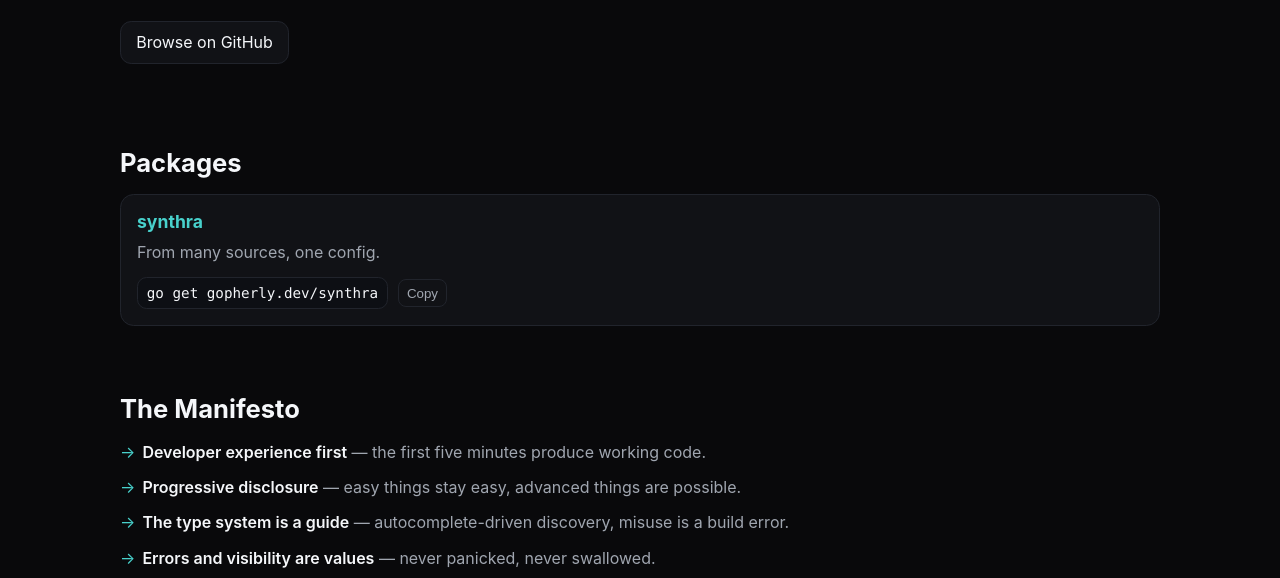
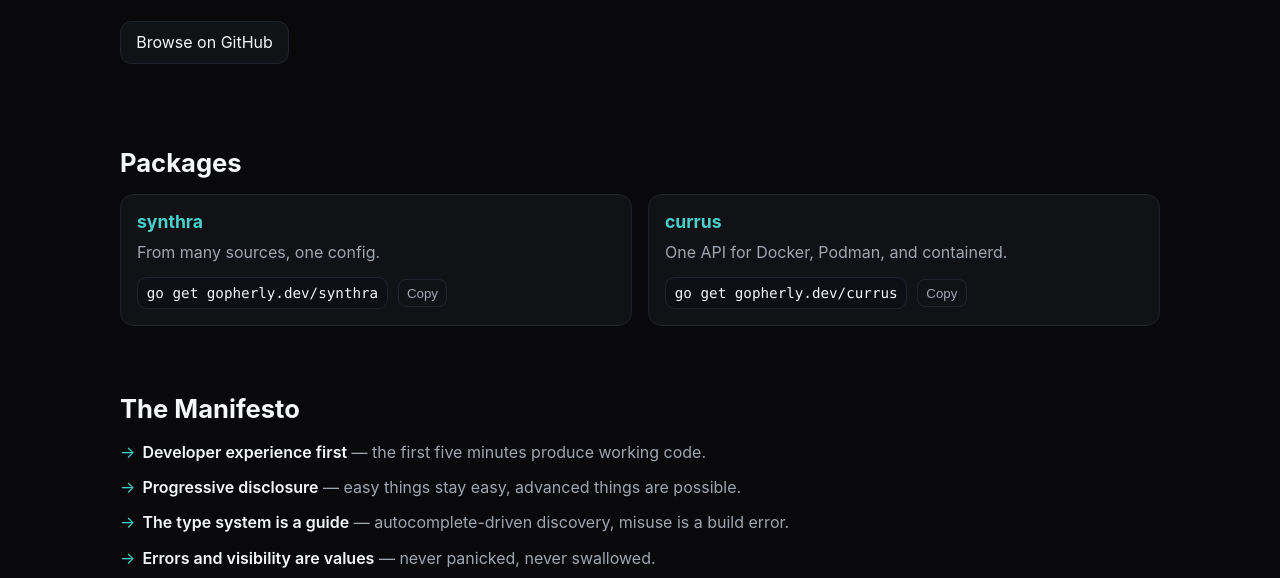
Before and after one commit to gopherly/www, a website: page public/index.html in a window 1280 px wide. Shown: the part 197-775 px from the top of the page. Drawn offline with Linux system fonts and the light colour scheme.

Commit message:
Add currus API documentation to index.html

```diff
--- a/public/index.html
+++ b/public/index.html
@@ -246,6 +246,16 @@
               </button>
             </div>
           </article>
+          <article class="card">
+            <h3><a href="https://github.com/gopherly/currus">currus</a></h3>
+            <p>One API for Docker, Podman, and containerd.</p>
+            <div class="install">
+              <code id="install-currus">go get gopherly.dev/currus</code>
+              <button class="copy-btn" type="button" data-copy="install-currus">
+                Copy
+              </button>
+            </div>
+          </article>
         </div>
       </section>
 
```
